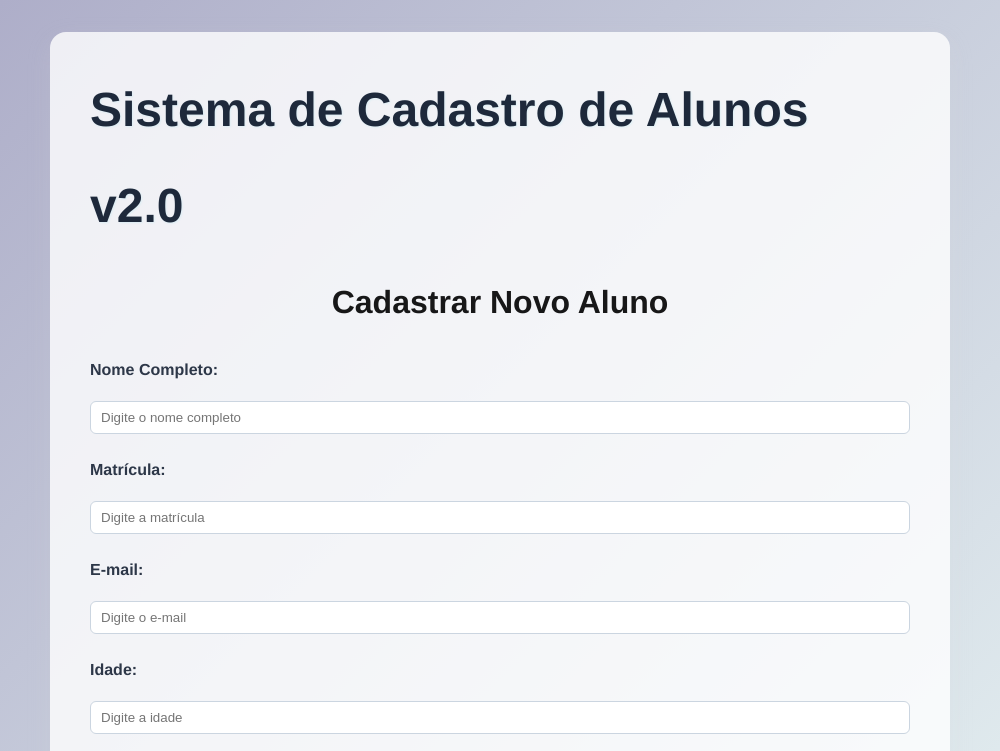
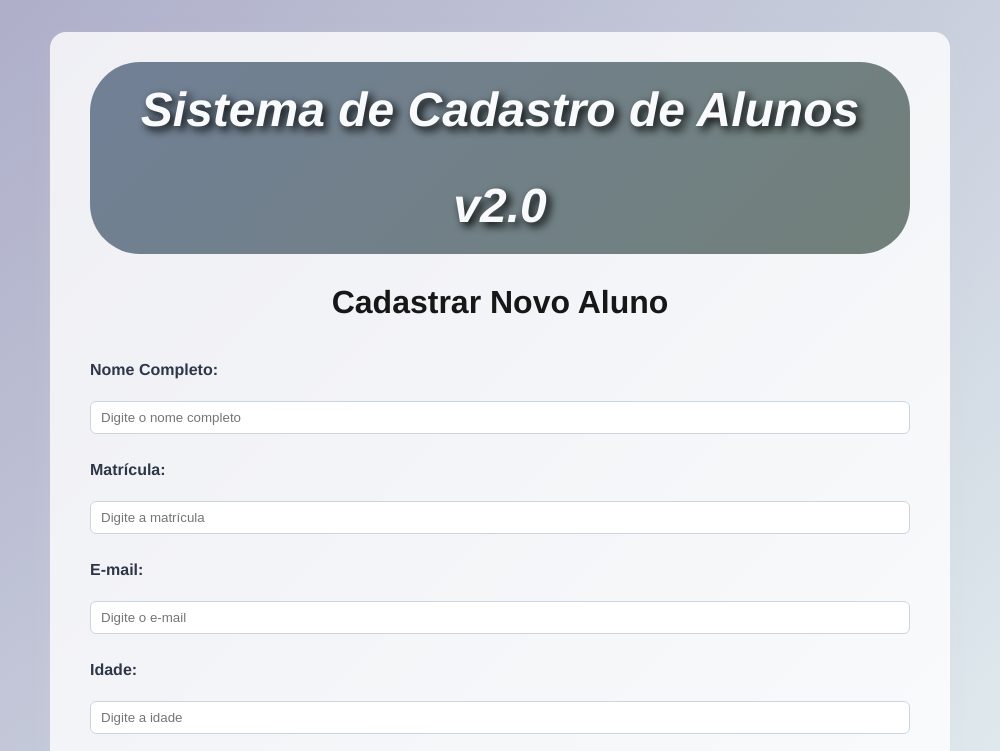
Before and after one commit to AdielCarvalho/Cadastro-de-Alunos, an Electron app: page index.html in a window 1000 px wide. Shown: the top 751 px of the page. Drawn offline with Linux system fonts and the light colour scheme.

Commit message:
Update style.css

```diff
--- a/style.css
+++ b/style.css
@@ -23,9 +23,15 @@ body{
 }
 
 .container h1{
+    background:linear-gradient(135deg,#718096 0%, #718079 100%) ;
     font-size: 3rem;
     margin-bottom: 1rem;
-    text-shadow: 1px 1px 2px rgba(106, 222, 243, 0.15);
+    text-shadow: 4px 4px 8px rgba(5, 6, 7, 2.30);
+    border-radius: 50px;
+    text-align: center;
+    font-style: italic;
+    color: #f9fafc;
+
 }
 
 .container h2{
```
